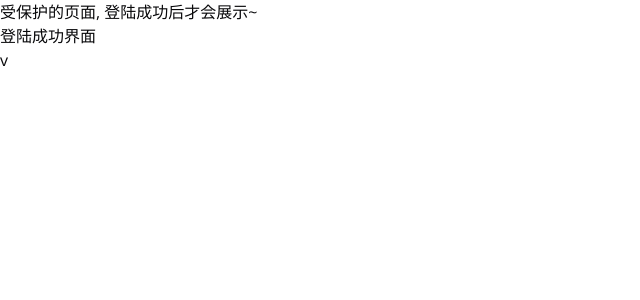
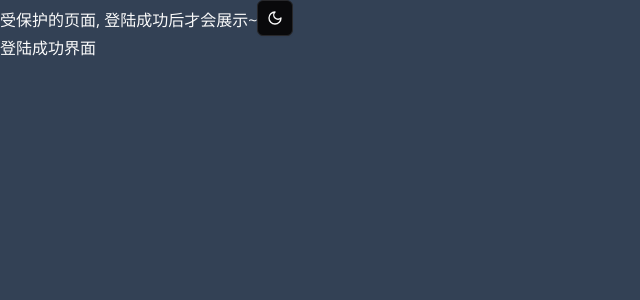
Before and after one commit to NeilYeTAT/discord-clone-next15, a Next.js app: page / in a window 1280 px wide. Shown: the top 300 px of the page, without its empty margins (0-640 px from the left). Built offline with nearby package versions, Linux system fonts and the light colour scheme.

Commit message:
feat: add light and dark mode toggle support

```diff
--- a/app/(auth)/layout.tsx
+++ b/app/(auth)/layout.tsx
@@ -2,7 +2,7 @@ import React from 'react'
 
 const AuthLayout = ({ children }: { children: React.ReactNode }) => {
   return (
-    <main className="flex bg-slate-800 h-screen flex-col justify-center items-center">
+    <main className="flex h-screen flex-col justify-center items-center">
       {children}
     </main>
   )
--- a/app/(main)/layout.tsx
+++ b/app/(main)/layout.tsx
@@ -1,7 +1,10 @@
+import { ModeToggle } from '~/components/ui/mode-toggle'
+
 const MainLayout = ({ children }: { children: React.ReactNode }) => {
   return (
     <>
       受保护的页面, 登陆成功后才会展示~
+      <ModeToggle />
       <div>{children}</div>
     </>
   )
--- a/app/layout.tsx
+++ b/app/layout.tsx
@@ -1,12 +1,7 @@
 import '~/styles/tailwind.css'
 import { Open_Sans } from 'next/font/google'
-import {
-  ClerkProvider,
-  SignInButton,
-  SignedIn,
-  SignedOut,
-  UserButton,
-} from '@clerk/nextjs'
+import { ClerkProvider } from '@clerk/nextjs'
+import { ThemeProvider } from '~/providers/theme-provider'
 
 const OpenSansFont = Open_Sans({
   subsets: ['latin'],
@@ -20,15 +15,26 @@ export default function RootLayout({
   return (
     // * 注意包裹的是 html 喵~
     <ClerkProvider>
-      <html lang="en" className={OpenSansFont.className}>
-        <body className="h-full">
+      <html
+        lang="en"
+        className={OpenSansFont.className}
+        suppressHydrationWarning
+      >
+        <body className="dark:bg-slate-700 bg-slate-300">
           {/* <SignedOut>
             <SignInButton />
           </SignedOut> */}
           {/* <SignedIn>
             <UserButton />
           </SignedIn> */}
-          {children}v
+          <ThemeProvider
+            attribute={'class'}
+            defaultTheme="dark"
+            enableSystem
+            disableTransitionOnChange
+          >
+            {children}
+          </ThemeProvider>
         </body>
       </html>
     </ClerkProvider>
--- /dev/null
+++ b/components/ui/mode-toggle.tsx
@@ -0,0 +1,24 @@
+'use client'
+
+import { Moon, Sun } from 'lucide-react'
+import { useTheme } from 'next-themes'
+
+import { Button } from '~/components/ui/button'
+
+export function ModeToggle() {
+  const { setTheme, theme } = useTheme()
+
+  return (
+    <Button
+      variant="outline"
+      size="icon"
+      onClick={() =>
+        // * 默认 系统主题为黑色, 保护眼睛喵~ 🥺
+        setTheme(theme === 'dark' || theme === 'system' ? 'light' : 'dark')
+      }
+    >
+      <Sun className="h-[1.2rem] w-[1.2rem] rotate-0 scale-100 transition-all dark:-rotate-90 dark:scale-0" />
+      <Moon className="absolute h-[1.2rem] w-[1.2rem] rotate-90 scale-0 transition-all dark:rotate-0 dark:scale-100" />
+    </Button>
+  )
+}
--- a/package.json
+++ b/package.json
@@ -16,6 +16,7 @@
     "clsx": "^2.1.1",
     "lucide-react": "^0.475.0",
     "next": "15.1.6",
+    "next-themes": "^0.4.4",
     "react": "^19.0.0",
     "react-dom": "^19.0.0",
     "tailwind-merge": "^3.0.1",
--- /dev/null
+++ b/providers/theme-provider.tsx
@@ -0,0 +1,11 @@
+'use client'
+
+import * as React from 'react'
+import { ThemeProvider as NextThemesProvider } from 'next-themes'
+
+export function ThemeProvider({
+  children,
+  ...props
+}: React.ComponentProps<typeof NextThemesProvider>) {
+  return <NextThemesProvider {...props}>{children}</NextThemesProvider>
+}
--- a/tsconfig.json
+++ b/tsconfig.json
@@ -20,7 +20,7 @@
     ],
     "paths": {
       "~/*": ["./*"],
-      "~/styles/*": ["./styles/*"]
+      "~/styles/*": ["./styles/*"],
     }
   },
   "include": ["next-env.d.ts", "**/*.ts", "**/*.tsx", ".next/types/**/*.ts"],
```
Also changed, not shown: middleware.ts (+8 -6 lines), note/笔记.md (+25 -1 lines), 1 other file (tests, documents, lock files or other folders).
